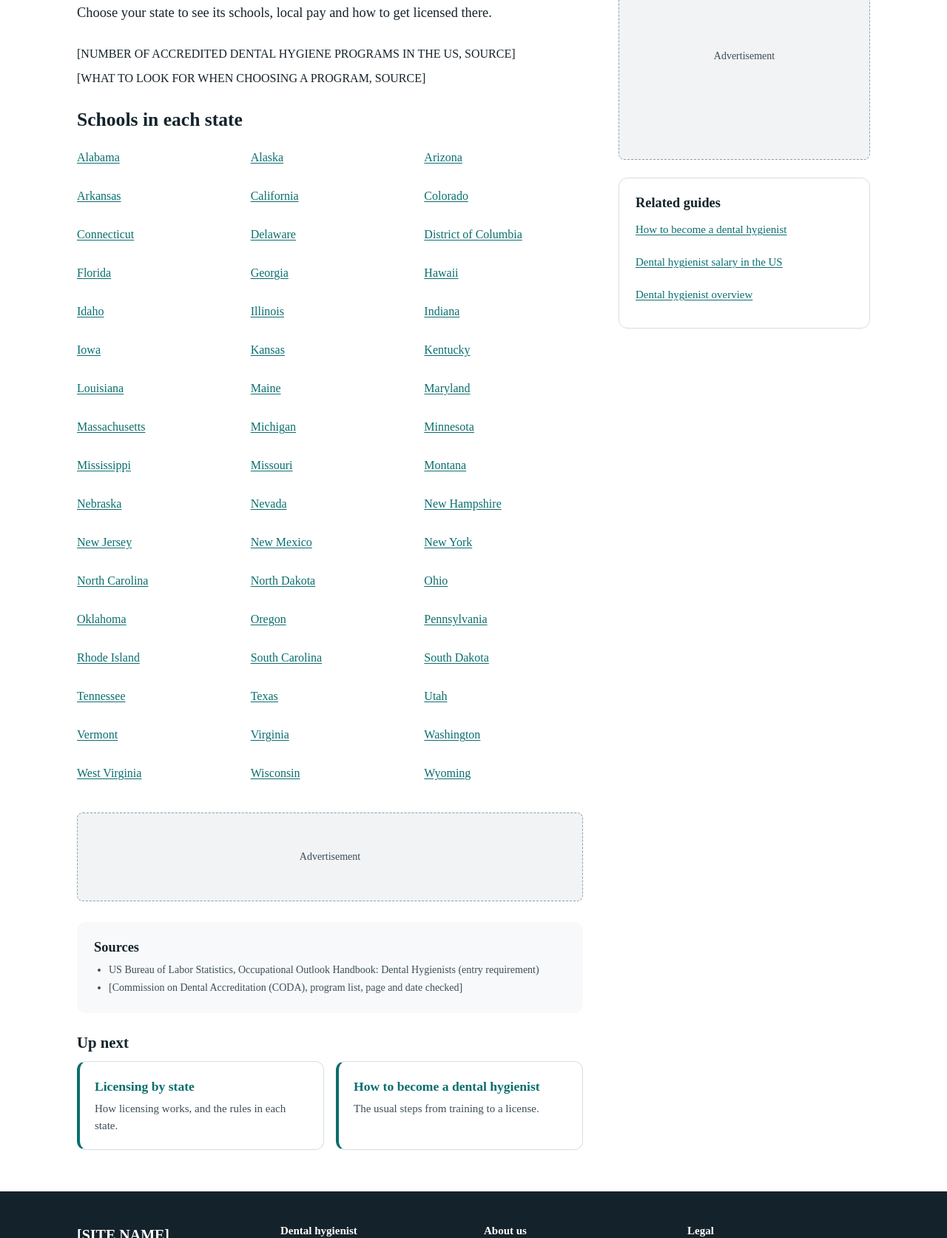
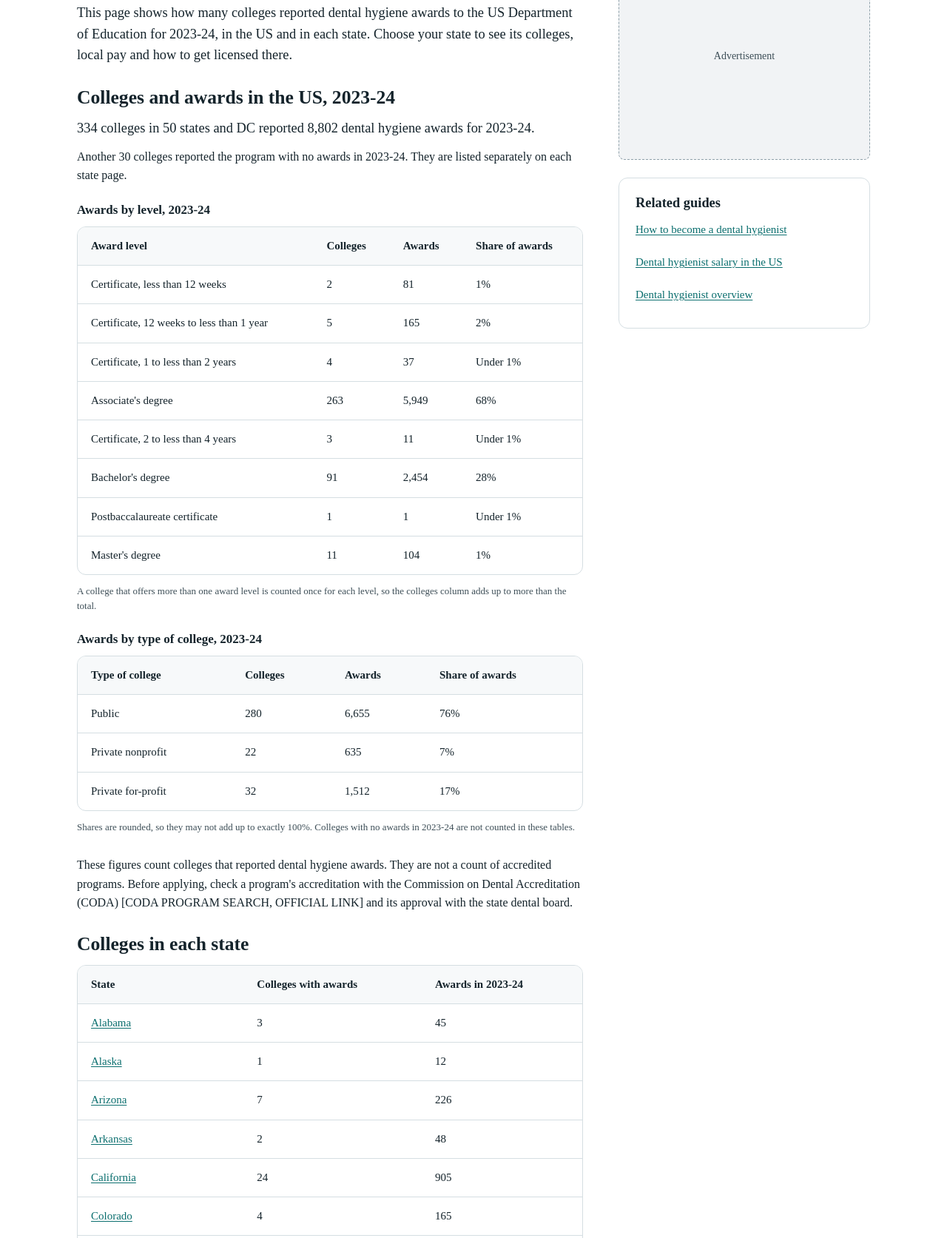
Before and after one commit to abbassherhere-glitch/Medical-World, an Astro site: page /dental-hygienist/schools in a window 1280 px wide. Shown: the part 460-2133 px from the top of the page at 74% size. Built offline with nearby package versions, Linux system fonts and the light colour scheme; Astro itself is replaced by a stand-in of ours.

Commit message:
Add national totals and a table of states to the schools pages
The dental hygienist schools page now shows how many colleges reported
dental hygiene awards for 2023-24 and how many awards, split by award level
and by type of college, and a table of states linking to each state page's
schools section. The Schools page shows the same totals for each profession.
Wording that called the listed schools accredited is replaced.

```diff
--- /dev/null
+++ b/src/components/SchoolsByStateTable.astro
@@ -0,0 +1,37 @@
+---
+/**
+ * Colleges and awards in each state, from the IPEDS completions file. Each
+ * state links to the schools section of its page once that page is published.
+ */
+import ScrollTable from './ScrollTable.astro';
+import SmartLink from './SmartLink.astro';
+import { slugify } from '../data/states';
+import { countFormat, schoolTotals, type SchoolsData } from '../lib/schools';
+
+interface Props {
+  profession: string;
+  data: SchoolsData;
+  /** Every state and DC with its postal abbreviation, from the pay data. */
+  states: { name: string; abbr: string }[];
+}
+
+const { profession, data, states } = Astro.props;
+const year = data.source.awardYear;
+const rows = states
+  .map((s) => ({ ...s, ...schoolTotals(data.schools.filter((c) => c.state === s.abbr)) }))
+  .sort((a, b) => a.name.localeCompare(b.name));
+---
+
+<ScrollTable caption={`Colleges reporting dental hygiene awards in each state, ${year}`} columns={['State', 'Colleges with awards', `Awards in ${year}`]} minWidth={400}>
+  {
+    rows.map((r) => (
+      <tr>
+        <th scope="row">
+          <SmartLink href={`/${profession}/${slugify(r.name)}/#schools`}>{r.name}</SmartLink>
+        </th>
+        <td>{countFormat.format(r.colleges)}</td>
+        <td>{countFormat.format(r.awards)}</td>
+      </tr>
+    ))
+  }
+</ScrollTable>
--- /dev/null
+++ b/src/components/SchoolsTotals.astro
@@ -0,0 +1,88 @@
+---
+/**
+ * National totals from the IPEDS completions file: colleges, awards, and the
+ * split by award level and by type of college. Shows only what the file says.
+ */
+import ScrollTable from './ScrollTable.astro';
+import {
+  controlTotals,
+  countFormat,
+  levelTotals,
+  nationalSchoolsSummary,
+  schoolTotals,
+  type SchoolsData,
+} from '../lib/schools';
+
+interface Props {
+  data: SchoolsData;
+  /** Prefix for heading ids, so two professions can share a page. */
+  idPrefix: string;
+  /** Heading level for the two small tables. */
+  level?: 'h2' | 'h3';
+}
+
+const { data, idPrefix, level = 'h2' } = Astro.props;
+const Heading = level;
+const year = data.source.awardYear;
+const totals = schoolTotals(data.schools);
+const levels = levelTotals(data.schools);
+const controls = controlTotals(data.schools);
+const pct = (n: number) => {
+  const share = (n / totals.awards) * 100;
+  return share > 0 && share < 0.5 ? 'Under 1%' : `${Math.round(share)}%`;
+};
+---
+
+<div class="stack">
+  <p class="lead">{nationalSchoolsSummary(data.schools, year)}</p>
+  {
+    totals.zero > 0 && (
+      <p>
+        Another {countFormat.format(totals.zero)} {totals.zero === 1 ? 'college' : 'colleges'} reported the program with no awards
+        in {year}. They are listed separately on each state page.
+      </p>
+    )
+  }
+
+  <Heading id={`${idPrefix}-levels`} class="section-subtitle">Awards by level, {year}</Heading>
+  <ScrollTable caption={`Dental hygiene awards by level, ${year}`} columns={['Award level', 'Colleges', 'Awards', 'Share of awards']} minWidth={440}>
+    {
+      levels.map((l) => (
+        <tr>
+          <th scope="row">{l.name}</th>
+          <td>{countFormat.format(l.colleges)}</td>
+          <td>{countFormat.format(l.awards)}</td>
+          <td>{pct(l.awards)}</td>
+        </tr>
+      ))
+    }
+  </ScrollTable>
+  <p class="note">A college that offers more than one award level is counted once for each level, so the colleges column adds up to more than the total.</p>
+
+  <Heading id={`${idPrefix}-types`} class="section-subtitle">Awards by type of college, {year}</Heading>
+  <ScrollTable caption={`Dental hygiene awards by type of college, ${year}`} columns={['Type of college', 'Colleges', 'Awards', 'Share of awards']} minWidth={440}>
+    {
+      controls.map((c) => (
+        <tr>
+          <th scope="row">{c.control}</th>
+          <td>{countFormat.format(c.colleges)}</td>
+          <td>{countFormat.format(c.awards)}</td>
+          <td>{pct(c.awards)}</td>
+        </tr>
+      ))
+    }
+  </ScrollTable>
+  <p class="note">Shares are rounded, so they may not add up to exactly 100%. Colleges with no awards in {year} are not counted in these tables.</p>
+</div>
+
+<style>
+  .lead {
+    font-size: var(--text-lead);
+    line-height: 1.55;
+  }
+
+  .section-subtitle {
+    font-size: var(--text-lg);
+    margin-top: var(--space-3);
+  }
+</style>
--- a/src/components/TopicPage.astro
+++ b/src/components/TopicPage.astro
@@ -2,7 +2,7 @@
 /**
  * Shared layout for a profession's index pages (Schools by state,
  * Licensing, Board exam): heading, a few real sentences, any extra content,
- * the grid of state pages and the sources.
+ * the grid of state pages (or a "states" slot in its place) and the sources.
  */
 import GuideLayout from '../layouts/GuideLayout.astro';
 import StateGrid from './StateGrid.astro';
@@ -67,7 +67,7 @@ const { slug, profession, byline, activeMenu, topic, section, related, pickerHea
 
   <section class="stack" aria-labelledby="state-grid">
     <h2 id="state-grid" class="section-title" tabindex="-1">{topic.statesHeading}</h2>
-    <StateGrid profession={slug} states={STATES_AND_DC} section={section} />
+    {Astro.slots.has('states') ? <slot name="states" /> : <StateGrid profession={slug} states={STATES_AND_DC} section={section} />}
   </section>
 
   <AdSlot size="inline" id={`${activeMenu}-content-1`} />
--- a/src/content/pages/about.md
+++ b/src/content/pages/about.md
@@ -11,7 +11,7 @@ lastUpdated: "[DATE]"
 
 ## What we cover
 
-We start with dental hygienists and will add more healthcare professions over time. Each guide covers training routes, accredited schools, state licensing rules and pay.
+We start with dental hygienists and will add more healthcare professions over time. Each guide covers training routes, schools, state licensing rules and pay.
 
 ## Who we are
 
--- a/src/content/professions/dental-hygienist.json
+++ b/src/content/professions/dental-hygienist.json
@@ -61,7 +61,7 @@
     {
       "icon": "school",
       "title": "Schools by state",
-      "text": "Accredited programs near you, with length and entry requirements.",
+      "text": "Colleges in each state that reported dental hygiene awards, from the US Department of Education.",
       "linkText": "Find a school",
       "href": "/dental-hygienist/schools/"
     },
@@ -82,7 +82,7 @@
   ],
   "stateGrid": {
     "heading": "Dental hygienist guides by state",
-    "intro": "Each state page covers local pay, the licensing steps and accredited schools.",
+    "intro": "Each state page covers local pay, the licensing steps and the colleges that reported dental hygiene awards.",
     "states": [
       "California",
       "Texas",
@@ -160,7 +160,7 @@
     "figuresHeading": "Dental hygienists in numbers",
     "guidesHeading": "Our dental hygienist guides",
     "statesHeading": "Dental hygienist guides by state",
-    "statesIntro": "Each state page covers local pay, how the state compares with its neighbors, the licensing steps and accredited schools.",
+    "statesIntro": "Each state page covers local pay, how the state compares with its neighbors, the licensing steps and the colleges that reported dental hygiene awards.",
     "payHeading": "What dental hygienists earn",
     "otherSources": [
       "US Bureau of Labor Statistics, Occupational Outlook Handbook: Dental Hygienists (job numbers, job growth, entry requirement and licensing)"
--- a/src/content/topic-pages/dental-hygienist.json
+++ b/src/content/topic-pages/dental-hygienist.json
@@ -1,25 +1,28 @@
 {
   "profession": "dental-hygienist",
   "byline": {
-    "author": { "name": "[AUTHOR NAME]" },
-    "reviewer": { "name": "[REVIEWER NAME, QUALIFICATION]" },
+    "author": {
+      "name": "[AUTHOR NAME]"
+    },
+    "reviewer": {
+      "name": "[REVIEWER NAME, QUALIFICATION]"
+    },
     "lastChecked": "[DATE]",
     "sourceNote": "Sources are listed at the end of the page."
   },
   "schools": {
     "title": "Dental hygiene schools by state",
-    "description": "Find accredited dental hygiene programs in your state. Dental hygiene programs are accredited by the Commission on Dental Accreditation (CODA).",
+    "description": "How many colleges in each state reported dental hygiene awards for 2023-24, with national totals by award level and type of college, from the US Department of Education.",
     "heading": "Dental hygiene schools by state",
     "breadcrumb": "Schools by state",
     "intro": [
       "Dental hygiene programs are accredited by the Commission on Dental Accreditation (CODA). The typical entry requirement for the job is an associate's degree (US Bureau of Labor Statistics).",
-      "Choose your state to see its schools, local pay and how to get licensed there."
+      "This page shows how many colleges reported dental hygiene awards to the US Department of Education for 2023-24, in the US and in each state. Choose your state to see its colleges, local pay and how to get licensed there."
     ],
     "details": [
-      "[NUMBER OF ACCREDITED DENTAL HYGIENE PROGRAMS IN THE US, SOURCE]",
-      "[WHAT TO LOOK FOR WHEN CHOOSING A PROGRAM, SOURCE]"
+      "These figures count colleges that reported dental hygiene awards. They are not a count of accredited programs. Before applying, check a program's accreditation with the Commission on Dental Accreditation (CODA) [CODA PROGRAM SEARCH, OFFICIAL LINK] and its approval with the state dental board."
     ],
-    "statesHeading": "Schools in each state",
+    "statesHeading": "Colleges in each state",
     "sources": [
       "US Bureau of Labor Statistics, Occupational Outlook Handbook: Dental Hygienists (entry requirement)",
       "[Commission on Dental Accreditation (CODA), program list, page and date checked]"
@@ -51,11 +54,26 @@
     ],
     "details": [],
     "facts": [
-      { "label": "Format", "value": "[EXAM FORMAT AND LENGTH, SOURCE]" },
-      { "label": "When you can take it", "value": "[ELIGIBILITY AND TIMING, SOURCE]" },
-      { "label": "Fee", "value": "[EXAM FEE, SOURCE]" },
-      { "label": "Pass mark", "value": "[PASS MARK AND HOW RESULTS ARE REPORTED, SOURCE]" },
-      { "label": "Retakes", "value": "[RETAKE RULES, SOURCE]" }
+      {
+        "label": "Format",
+        "value": "[EXAM FORMAT AND LENGTH, SOURCE]"
+      },
+      {
+        "label": "When you can take it",
+        "value": "[ELIGIBILITY AND TIMING, SOURCE]"
+      },
+      {
+        "label": "Fee",
+        "value": "[EXAM FEE, SOURCE]"
+      },
+      {
+        "label": "Pass mark",
+        "value": "[PASS MARK AND HOW RESULTS ARE REPORTED, SOURCE]"
+      },
+      {
+        "label": "Retakes",
+        "value": "[RETAKE RULES, SOURCE]"
+      }
     ],
     "statesHeading": "Clinical exam and licensing rules in each state",
     "sources": [
@@ -64,8 +82,17 @@
     ]
   },
   "related": [
-    { "label": "How to become a dental hygienist", "href": "/dental-hygienist/how-to-become/" },
-    { "label": "Dental hygienist salary in the US", "href": "/dental-hygienist/salary/" },
-    { "label": "Dental hygienist overview", "href": "/dental-hygienist/" }
+    {
+      "label": "How to become a dental hygienist",
+      "href": "/dental-hygienist/how-to-become/"
+    },
+    {
+      "label": "Dental hygienist salary in the US",
+      "href": "/dental-hygienist/salary/"
+    },
+    {
+      "label": "Dental hygienist overview",
+      "href": "/dental-hygienist/"
+    }
   ]
 }
--- a/src/data/up-next.ts
+++ b/src/data/up-next.ts
@@ -13,7 +13,7 @@ export function upNext(page: string, profession: string, name: string): Step[] {
     become: { label: `How to become a ${lower}`, href: `${p}/how-to-become/`, text: 'The usual steps from training to a license.' },
     states: { label: 'Pay in each state', href: `${p}/#states`, text: 'A page for every state and DC, with local pay and licensing.' },
     licensing: { label: 'Licensing by state', href: `${p}/licensing/`, text: 'How licensing works, and the rules in each state.' },
-    schools: { label: 'Schools by state', href: `${p}/schools/`, text: 'Accredited programs in each state.' },
+    schools: { label: 'Schools by state', href: `${p}/schools/`, text: 'Colleges in each state that reported awards, with national totals.' },
     exam: { label: 'The national board exam', href: `${p}/board-exam/`, text: 'What the national written exam is.' },
     overview: { label: `${name} overview`, href: `${p}/`, text: 'Pay, training and licensing at a glance.' },
   } satisfies Record<string, Step>;
--- a/src/lib/schools/summary.ts
+++ b/src/lib/schools/summary.ts
@@ -22,7 +22,10 @@ export function withoutAwards(schools: School[]): School[] {
 
 /** The award levels with at least one award, for example "Associate's degree (26)". */
 export function levelsWithAwards(school: School): string[] {
-  return school.levels.filter((l) => l.awards > 0).map((l) => l.name);
+  return school.levels
+    .filter((l) => l.awards > 0)
+    .sort((a, b) => levelOrder(a.code) - levelOrder(b.code))
+    .map((l) => l.name);
 }
 
 /** Every award level with awards across these colleges, in the file's order, with totals. */
@@ -37,7 +40,19 @@ export function levelTotals(schools: School[]): { code: number; name: string; aw
       map.set(l.code, entry);
     }
   }
-  return [...map.values()].sort((a, b) => a.code - b.code);
+  return [...map.values()].sort((a, b) => levelOrder(a.code) - levelOrder(b.code));
+}
+
+/**
+ * IPEDS award level codes from shortest to longest: certificates under 12
+ * weeks (20), 12 weeks to 1 year (21), 1 to 2 years (2), associate's (3),
+ * 2 to 4 years (4), bachelor's (5), postbaccalaureate (6), master's (7),
+ * post-master's (8), doctor's (17 to 19).
+ */
+export function levelOrder(code: number): number {
+  const order = [20, 21, 1, 2, 3, 4, 5, 6, 7, 8, 17, 18, 19];
+  const i = order.indexOf(code);
+  return i === -1 ? 100 + code : i;
 }
 
 export function controlTotals(schools: School[]): { control: Control; colleges: number; awards: number }[] {
@@ -99,3 +114,22 @@ export function websiteHref(website: string): string | undefined {
 }
 
 export { count as countFormat };
+
+/** Colleges with awards and total awards, for any group of colleges. */
+export function schoolTotals(schools: School[]): { colleges: number; awards: number; zero: number } {
+  const active = withAwards(schools);
+  return {
+    colleges: active.length,
+    awards: active.reduce((sum, s) => sum + totalAwards(s), 0),
+    zero: withoutAwards(schools).length,
+  };
+}
+
+/** For example "354 colleges in the US reported 8,802 dental hygiene awards for 2023-24." */
+export function nationalSchoolsSummary(schools: School[], year: string): string {
+  const t = schoolTotals(schools);
+  const places = new Set(withAwards(schools).map((s) => s.state));
+  const states = [...places].filter((p) => p !== 'DC').length;
+  const where = `${count.format(states)} ${states === 1 ? 'state' : 'states'}${places.has('DC') ? ' and DC' : ''}`;
+  return `${count.format(t.colleges)} colleges in ${where} reported ${count.format(t.awards)} dental hygiene awards for ${year}.`;
+}
--- a/src/pages/[profession]/schools.astro
+++ b/src/pages/[profession]/schools.astro
@@ -2,6 +2,11 @@
 /** Schools by state for a profession, for example /dental-hygienist/schools/. */
 import { getCollection, getEntry } from 'astro:content';
 import TopicPage from '../../components/TopicPage.astro';
+import SchoolsTotals from '../../components/SchoolsTotals.astro';
+import SchoolsByStateTable from '../../components/SchoolsByStateTable.astro';
+import { getSchools, schoolsSourceLine } from '../../lib/schools';
+import { getPayData } from '../../lib/pay';
+import { STATES_AND_DC } from '../../data/states';
 
 export async function getStaticPaths() {
   const pages = await getCollection('topicPages');
@@ -10,15 +15,35 @@ export async function getStaticPaths() {
 
 const { page } = Astro.props;
 const profession = await getEntry(page.profession);
+const slug = page.profession.id;
+
+// Colleges that reported awards (IPEDS); only what the file says.
+const schools = getSchools(slug);
+const states = getPayData(slug)
+  .states.filter((s) => STATES_AND_DC.includes(s.name))
+  .map((s) => ({ name: s.name, abbr: s.abbr }));
+const topic = schools ? { ...page.schools, sources: [schoolsSourceLine(schools), ...page.schools.sources] } : page.schools;
 ---
 
 <TopicPage
-  slug={page.profession.id}
+  slug={slug}
   profession={profession.data}
   byline={page.byline}
   activeMenu="schools"
-  topic={page.schools}
+  topic={topic}
   section="schools"
   related={page.related}
   pickerHeading="Schools in your state"
-/>
+>
+  {
+    schools && (
+      <section class="stack" aria-labelledby="us-totals">
+        <h2 id="us-totals" class="section-title">
+          Colleges and awards in the US, {schools.source.awardYear}
+        </h2>
+        <SchoolsTotals data={schools} idPrefix="us" level="h3" />
+      </section>
+    )
+  }
+  {schools && <SchoolsByStateTable slot="states" profession={slug} data={schools} states={states} />}
+</TopicPage>
```
Also changed, not shown: src/lib/schools/schools.test.ts (+14 -1 lines), src/pages/schools.astro (+20 -3 lines).
